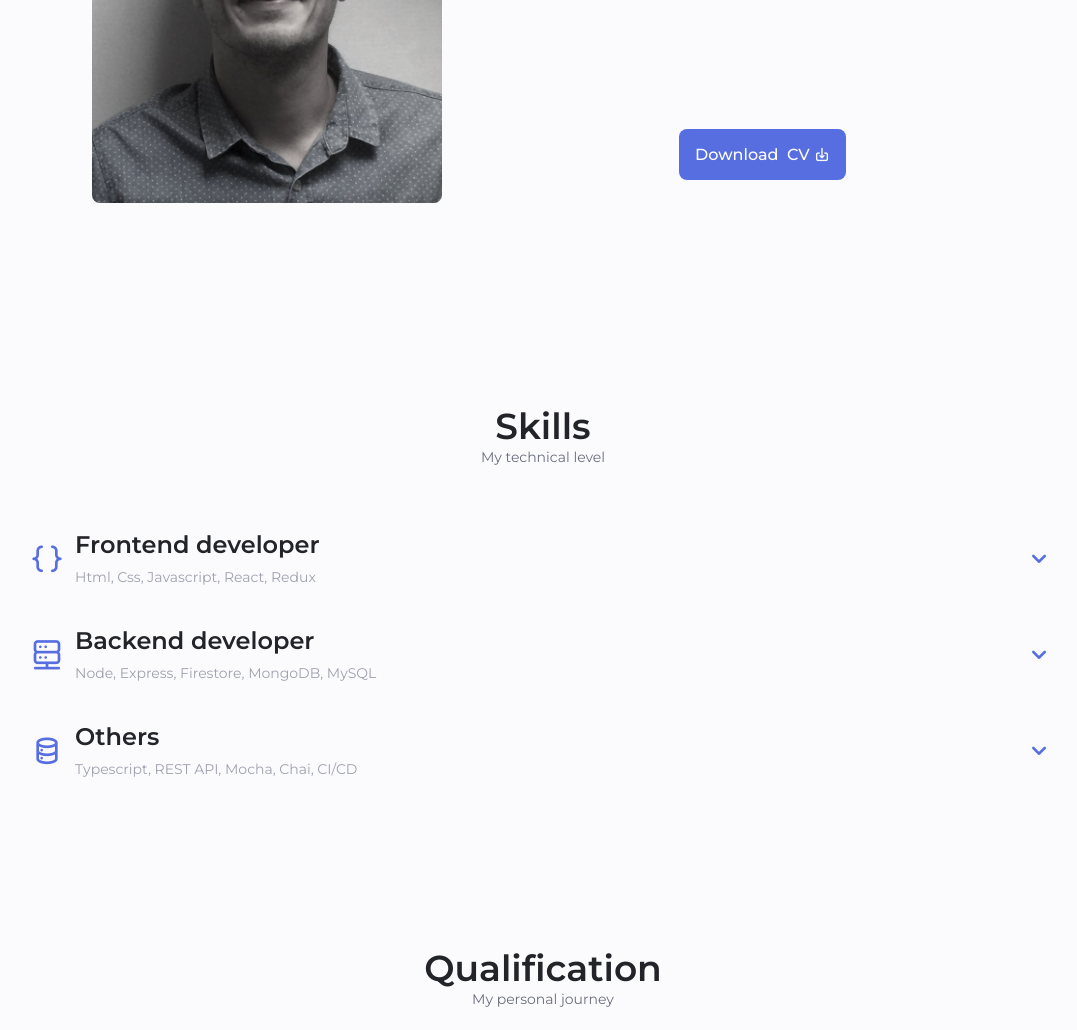
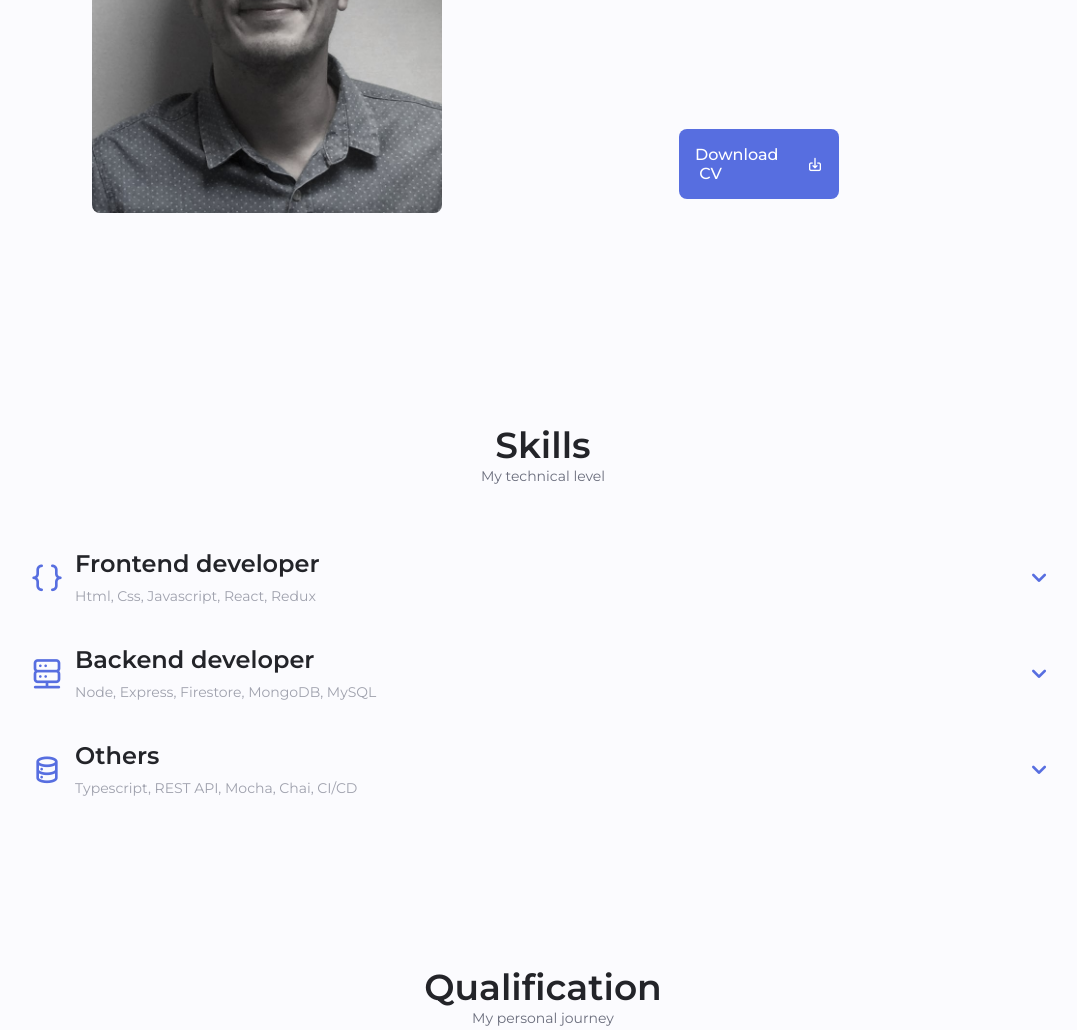
Before and after one commit to alexandreprevi/portfolio, a plain HTML site: page index.html in a window 1280 px wide. Shown: the part 1320-2350 px from the top of the page, without its empty margins (97-1174 px from the left). Drawn offline with nearby package versions, Linux system fonts and the light colour scheme.

Commit message:
fixed button cv

```diff
--- a/assets/css/styles.css
+++ b/assets/css/styles.css
@@ -1335,6 +1335,10 @@ img {
     column-gap: 0;
   }
 
+  .button--cv {
+    width: 10rem;
+  }
+
   .skills__title {
     font-size: var(--normal-font-size);
   }
@@ -1375,6 +1379,10 @@ img {
   .home__img {
     order: 1;
     justify-self: center;
+  }
+
+  .button--cv {
+    width: 10rem;
   }
 
   .about__container,
@@ -1408,6 +1416,10 @@ img {
     margin-right: var(--mb-1);
   }
 
+  .button--cv {
+    width: 10rem;
+  }
+
   .home__container {
     height: 80vh;
   }
--- a/index.html
+++ b/index.html
@@ -128,7 +128,7 @@
             </div>
 
             <div class="about__buttons">
-              <a download="" href="assets/pdf/Alexandre_Previ_Fullstack_Developer.pdf" class="button button--flex">
+              <a download="" href="assets/pdf/Alexandre_Previ_Fullstack_Developer.pdf" class="button button--flex button--cv">
                 Download &nbsp;CV&nbsp;
                 <i class="uil uil-download-alt"></i>
               </a>
```
